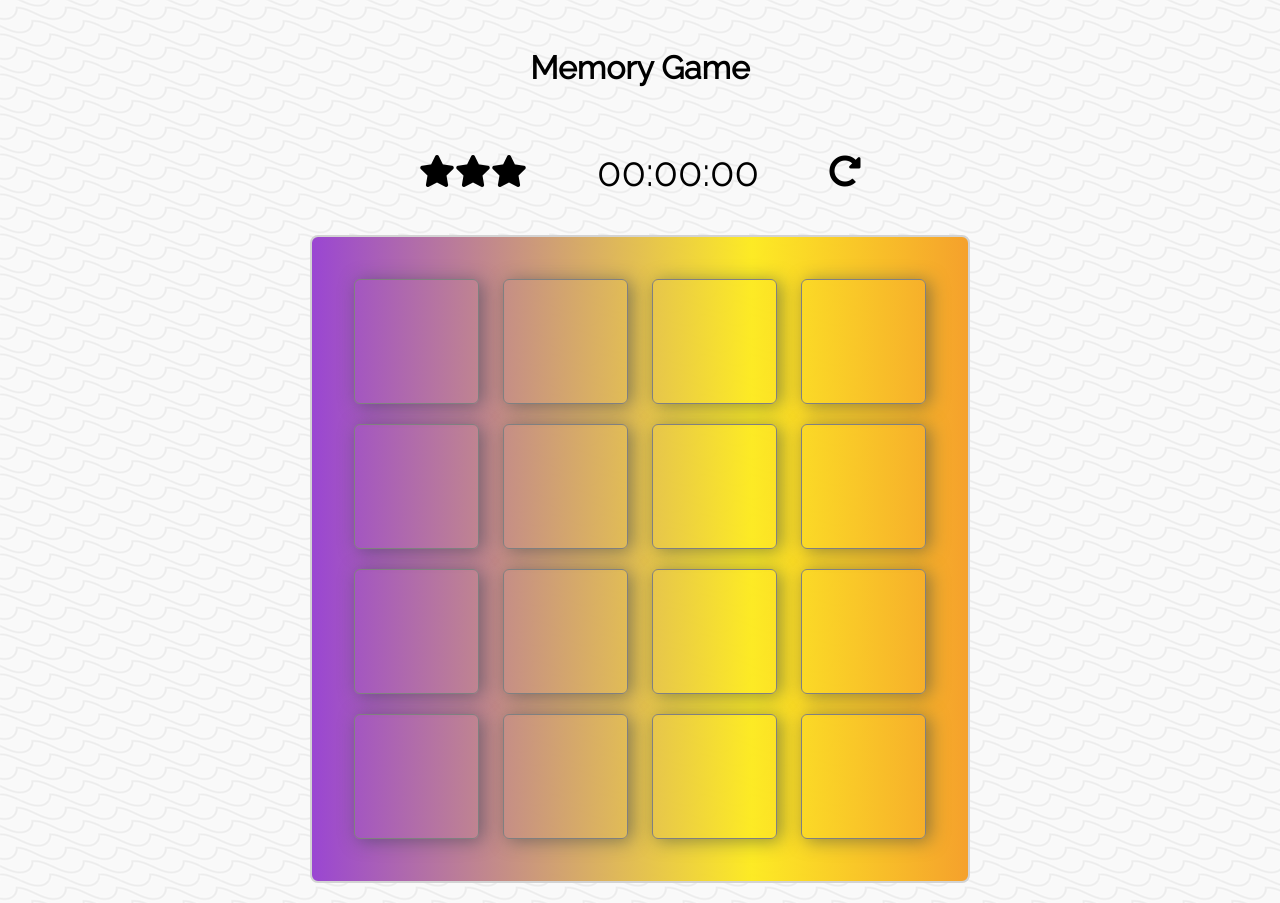
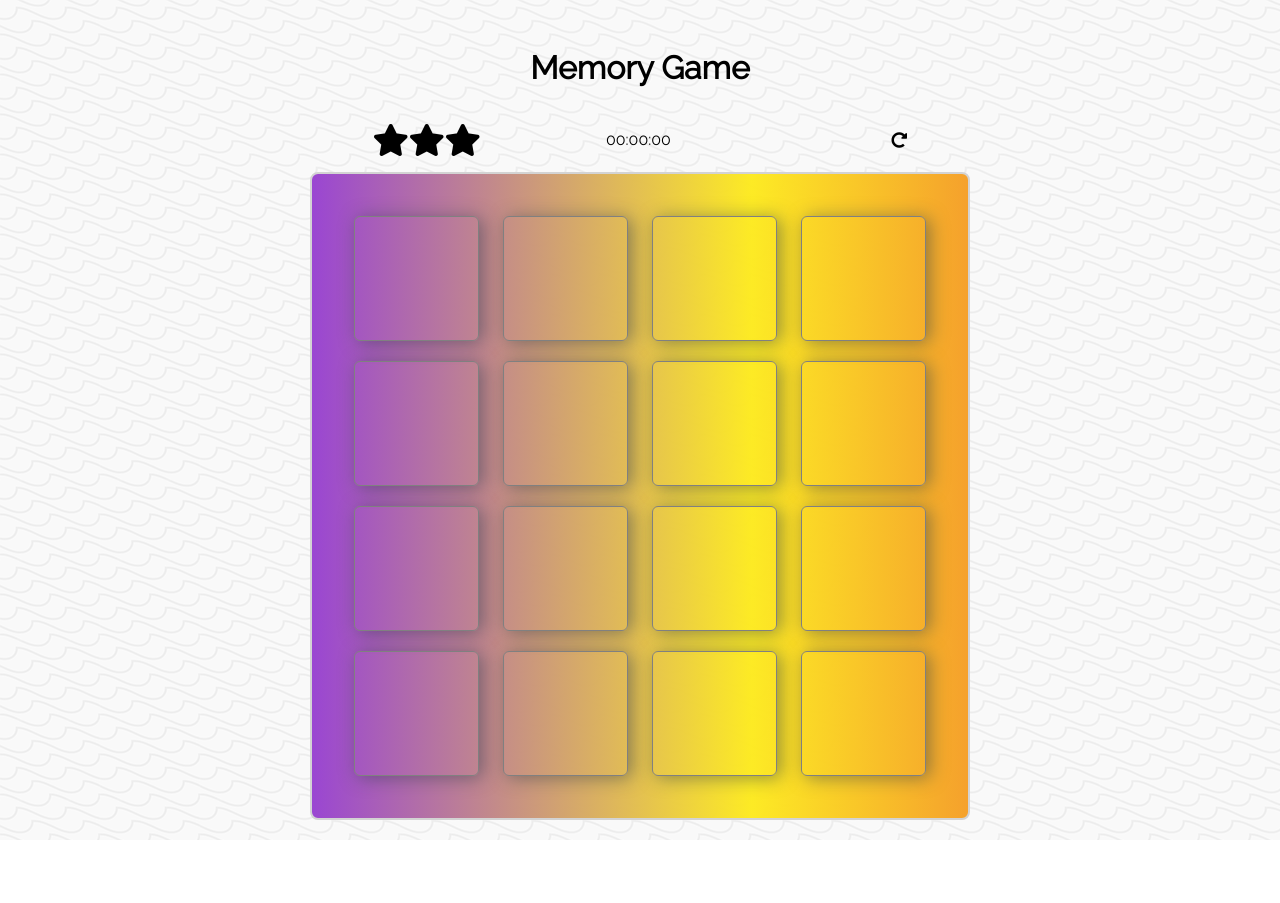
Before and after one commit to jmmarco/memory-game, a plain HTML site: page index.html in a window 1280 px wide. After the commit the page ends 840 px from the top, so only its background shows below. Drawn offline with Linux system fonts and the light colour scheme.

Commit message:
Adjust styling a bit

```diff
--- a/css/styles.css
+++ b/css/styles.css
@@ -28,9 +28,10 @@ header h1 {
 
 .score-panel {
   display: flex;
-  width: 40vw;
+  width: 660px;
   justify-content: space-around;
   margin: auto;
+  align-items: center;
 }
 
 .stars {
@@ -40,12 +41,13 @@ header h1 {
   padding-left: 0;
 }
 
-.score-panel .fas {
+.score-panel .fa-star {
   font-size: 2rem;
 }
 
-.timer {
-  font-size: 2.5rem;
+.timer-display, .moves-display {
+  font-size: 2rem;
+  /* width: 250px; */
 }
 
 #deck {
@@ -93,6 +95,10 @@ header h1 {
 
 #deck .card.open.match {
   background: limegreen;
+}
+
+.timer {
+  width: 160px;
 }
 
 
```
